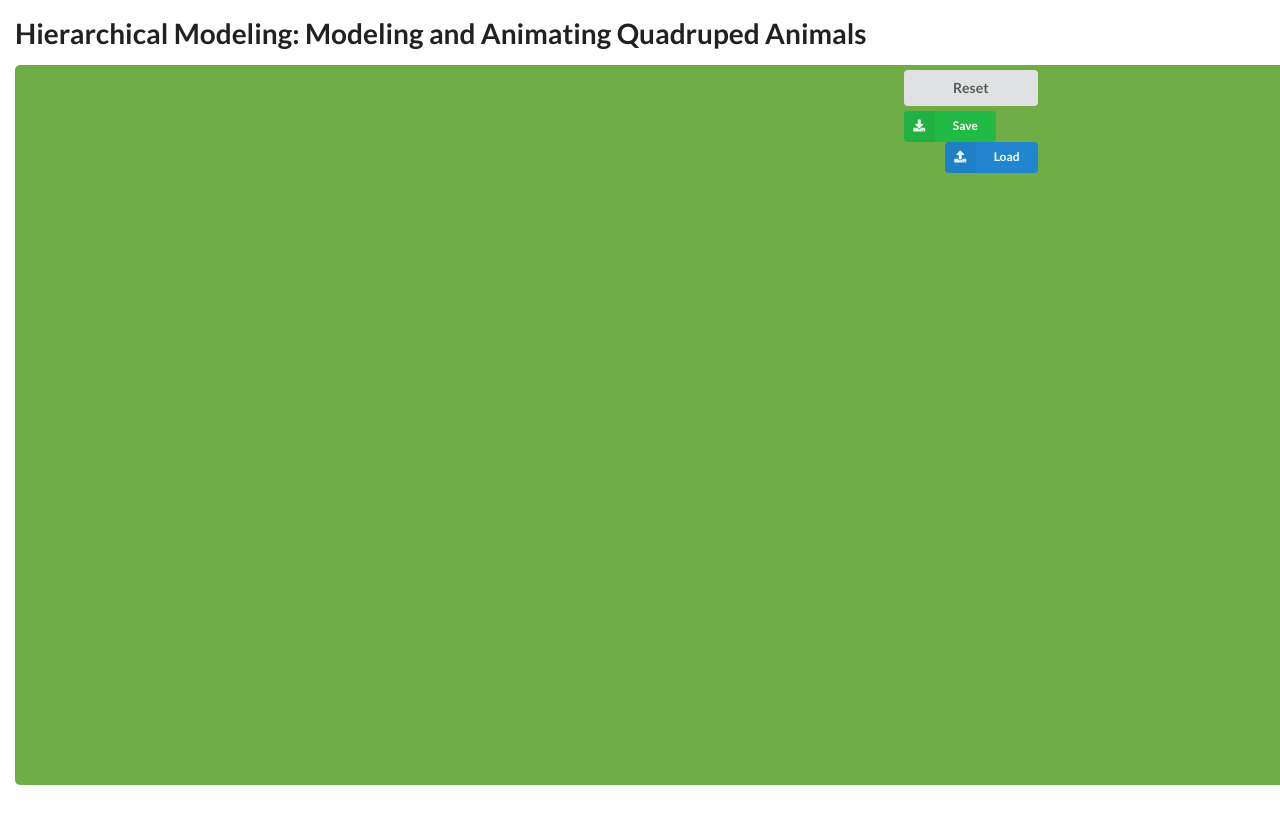
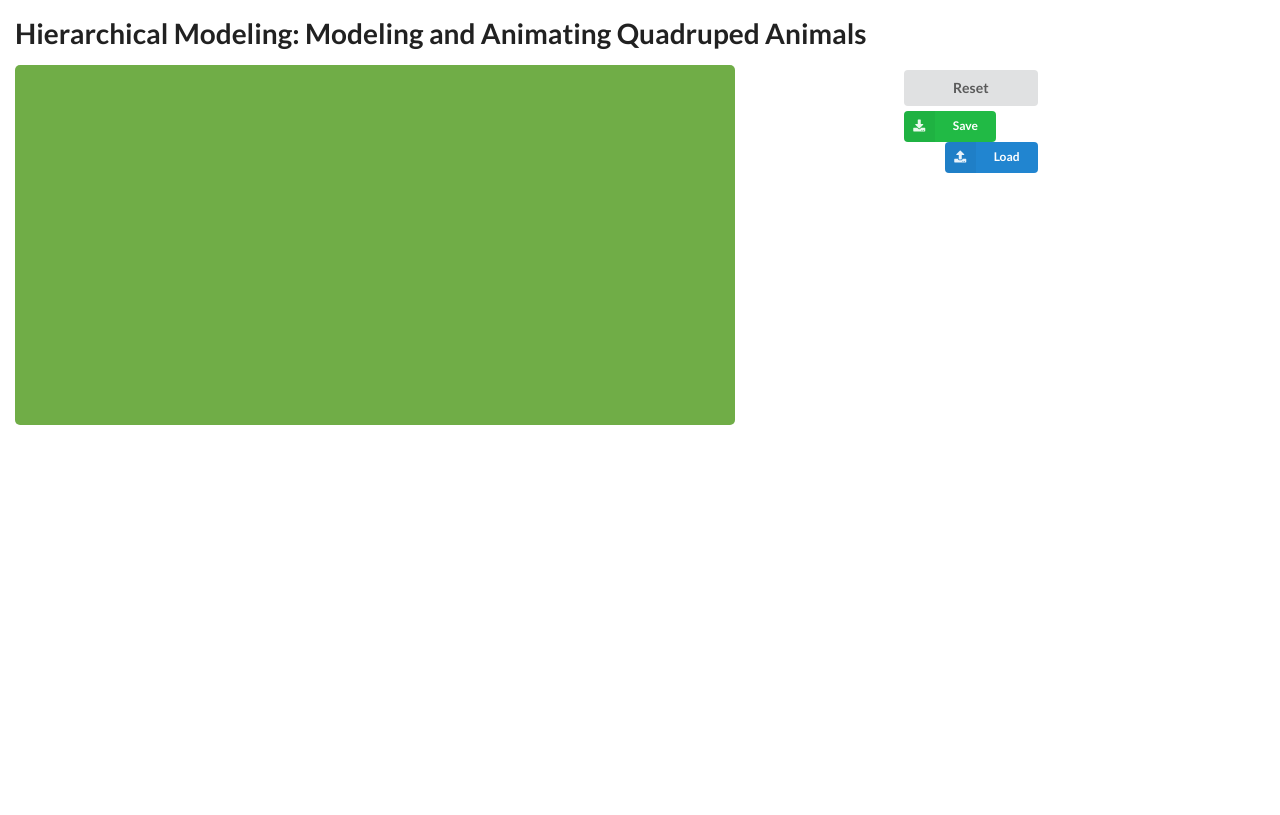
Before and after one commit to erdemegemarasli/cs465-pa2-hierarchical-modeling, a plain HTML site: page index.html in a window 1280 px wide. Drawn offline with Linux system fonts and the light colour scheme.

Commit message:
Canvas Changed.

```diff
--- a/index.html
+++ b/index.html
@@ -48,7 +48,7 @@
             <h1>Hierarchical Modeling: Modeling and Animating Quadruped Animals</h1>
             <div class="ui two column grid">
                 <div class="eleven wide column">
-                    <canvas width="1280" height="720">Oops ... your browser doesn't support the HTML5 canvas element</canvas>
+                    <canvas width="720" height="360">Oops ... your browser doesn't support the HTML5 canvas element</canvas>
                 </div>
                 <div class="two wide column">
                     <div class="row">
```
